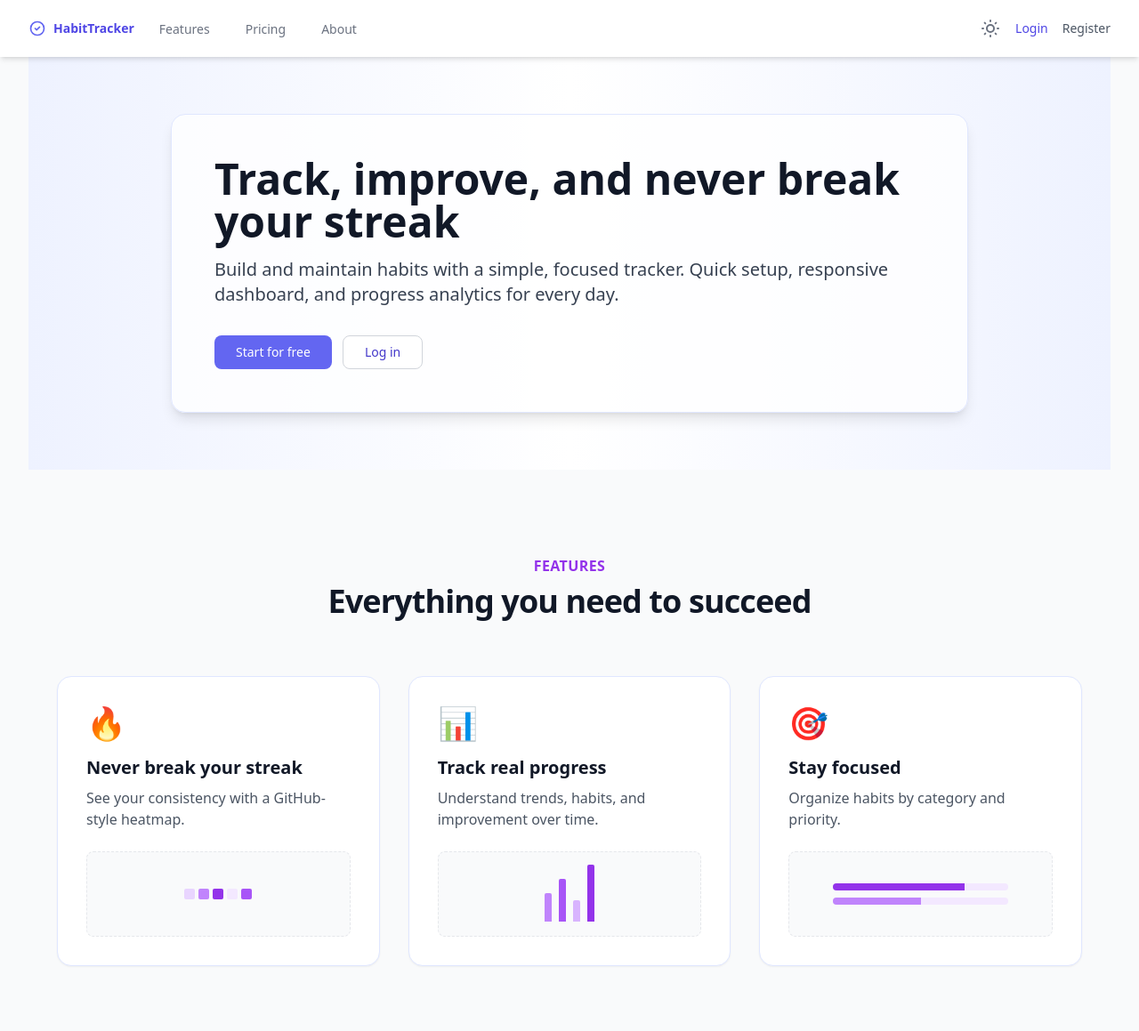
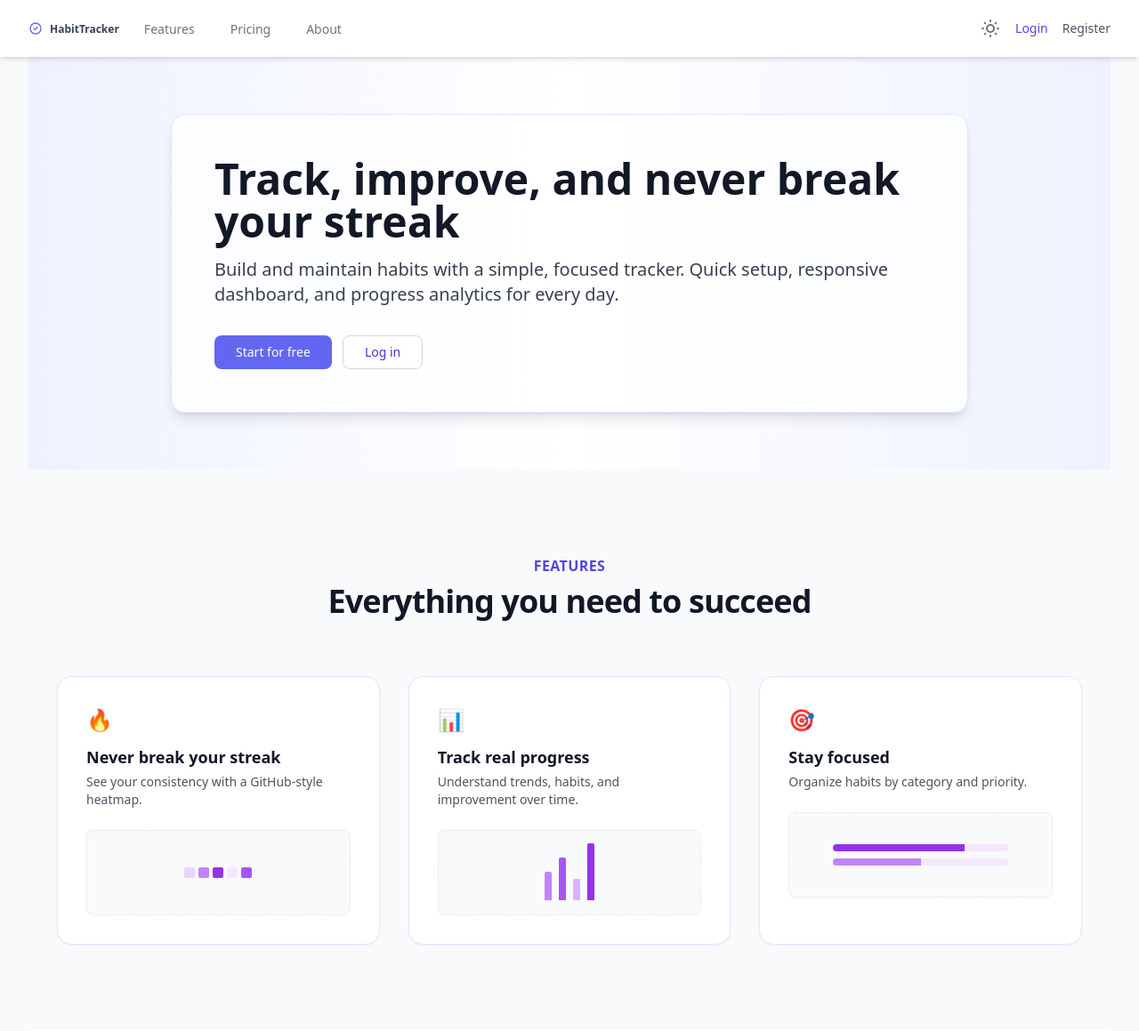
Before and after one commit to infosectestwin/HabbitTracker, a Flask app: page / in a window 1280 px wide. Shown: the top 1159 px of the page at 89% size. Run offline with Flask 3, Linux system fonts and the light colour scheme; some libraries are stand-ins or nearby versions.

Commit message:
Fix: strict tiny nav logo and reduce large purple graphic sizing in feature cards

```diff
--- a/app/templates/base.html
+++ b/app/templates/base.html
@@ -37,11 +37,11 @@
             <div class="flex justify-between h-16">
                 <div class="flex">
                     <div class="flex-shrink-0 flex items-center">
-                        <a href="{{ url_for('main.index') }}" aria-label="HabitTracker Home" class="flex items-center space-x-2 font-semibold text-sm text-indigo-600 hover:text-indigo-700 transition-colors">
-                            <svg class="w-5 h-5 min-w-[20px] min-h-[20px] text-indigo-500" fill="none" stroke="currentColor" viewBox="0 0 24 24" xmlns="http://www.w3.org/2000/svg">
+                        <a id="site-logo" href="{{ url_for('main.index') }}" aria-label="HabitTracker Home" class="flex items-center space-x-2 font-semibold text-sm text-gray-700 dark:text-gray-200 hover:text-indigo-600 transition-colors">
+                            <svg class="w-4 h-4 min-w-[16px] min-h-[16px] text-indigo-500" fill="none" stroke="currentColor" viewBox="0 0 24 24" xmlns="http://www.w3.org/2000/svg">
                                 <path stroke-linecap="round" stroke-linejoin="round" stroke-width="2" d="M9 12l2 2 4-4m6 2a9 9 0 11-18 0 9 9 0 0118 0z"></path>
                             </svg>
-                            <span class="text-indigo-600 text-sm leading-tight">HabitTracker</span>
+                            <span class="text-gray-700 dark:text-gray-200 text-xs leading-tight">HabitTracker</span>
                         </a>
                     </div>
                     <div class="hidden sm:ml-6 sm:flex sm:space-x-8">
--- a/app/templates/index.html
+++ b/app/templates/index.html
@@ -27,7 +27,7 @@
 <div id="features" class="py-24 bg-gray-50">
     <div class="max-w-7xl mx-auto px-4 sm:px-6 lg:px-8">
         <div class="text-center mb-16">
-            <h2 class="text-base text-purple-600 font-semibold tracking-wide uppercase">Features</h2>
+            <h2 class="text-base text-indigo-600 font-semibold tracking-wide uppercase">Features</h2>
             <p class="mt-2 text-3xl leading-8 font-extrabold tracking-tight text-gray-900 sm:text-4xl">
                 Everything you need to succeed
             </p>
@@ -36,9 +36,9 @@
         <div class="grid grid-cols-1 md:grid-cols-3 gap-8">
             <!-- Card 1 -->
             <div class="bg-white p-8 rounded-2xl shadow-sm border border-indigo-100 hover:shadow-md transition-shadow">
-                <div class="text-4xl mb-4">🔥</div>
-                <h3 class="text-xl font-bold text-gray-900 mb-2">Never break your streak</h3>
-                <p class="text-gray-600">See your consistency with a GitHub-style heatmap.</p>
+                <div class="text-2xl mb-3">🔥</div>
+                <h3 class="text-lg font-semibold text-gray-900 mb-1">Never break your streak</h3>
+                <p class="text-gray-600 text-sm">See your consistency with a GitHub-style heatmap.</p>
                 <div class="mt-6 h-24 bg-gray-50 rounded-lg border border-dashed border-gray-200 flex items-center justify-center">
                     <!-- Mini visual placeholder -->
                     <div class="flex space-x-1">
@@ -53,9 +53,9 @@
 
             <!-- Card 2 -->
             <div class="bg-white p-8 rounded-2xl shadow-sm border border-indigo-100 hover:shadow-md transition-shadow">
-                <div class="text-4xl mb-4">📊</div>
-                <h3 class="text-xl font-bold text-gray-900 mb-2">Track real progress</h3>
-                <p class="text-gray-600">Understand trends, habits, and improvement over time.</p>
+                <div class="text-2xl mb-3">📊</div>
+                <h3 class="text-lg font-semibold text-gray-900 mb-1">Track real progress</h3>
+                <p class="text-gray-600 text-sm">Understand trends, habits, and improvement over time.</p>
                 <div class="mt-6 h-24 bg-gray-50 rounded-lg border border-dashed border-gray-200 flex items-end justify-center pb-4 space-x-2">
                     <!-- Mini visual placeholder -->
                     <div class="w-2 h-8 bg-purple-400 rounded-t-sm"></div>
@@ -67,9 +67,9 @@
 
             <!-- Card 3 -->
             <div class="bg-white p-8 rounded-2xl shadow-sm border border-indigo-100 hover:shadow-md transition-shadow">
-                <div class="text-4xl mb-4">🎯</div>
-                <h3 class="text-xl font-bold text-gray-900 mb-2">Stay focused</h3>
-                <p class="text-gray-600">Organize habits by category and priority.</p>
+                <div class="text-2xl mb-3">🎯</div>
+                <h3 class="text-lg font-semibold text-gray-900 mb-1">Stay focused</h3>
+                <p class="text-gray-600 text-sm">Organize habits by category and priority.</p>
                 <div class="mt-6 h-24 bg-gray-50 rounded-lg border border-dashed border-gray-200 flex flex-col items-center justify-center space-y-2">
                     <!-- Mini visual placeholder -->
                     <div class="w-2/3 h-2 bg-purple-100 rounded-full overflow-hidden">
```
